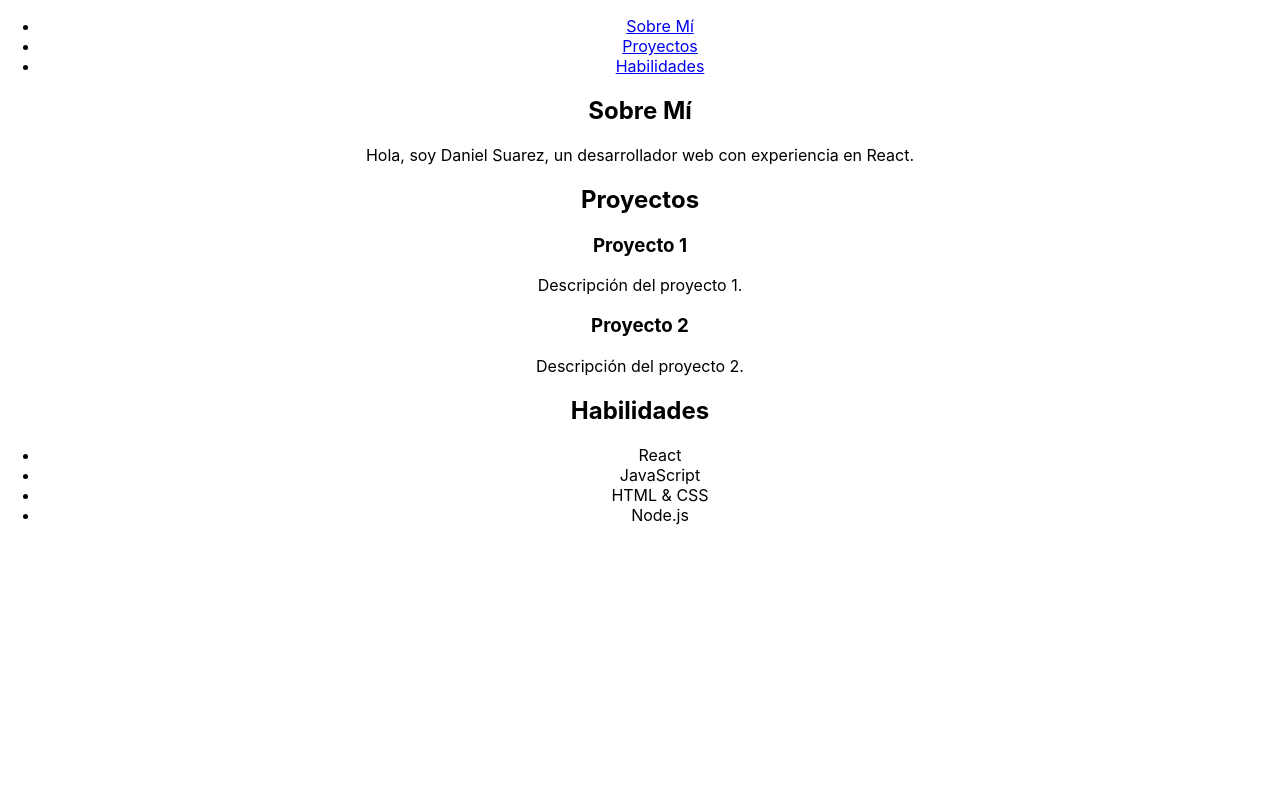
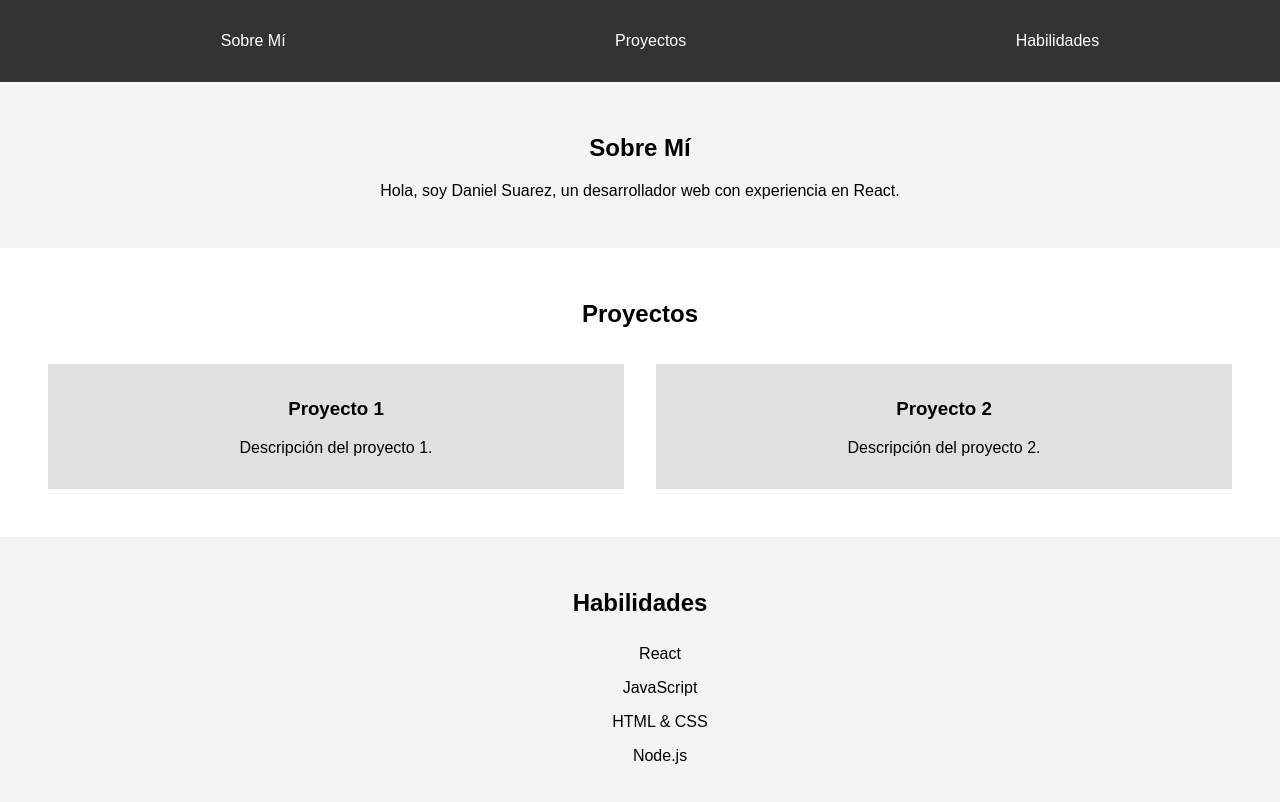
Before and after one commit to dajosugo/dajosugo99, a React (Create React App) app: page / in a window 1280 px wide. Shown: the top 802 px of the page. Built offline with nearby package versions, Linux system fonts and the light colour scheme.

Commit message:
css added

```diff
--- a/src/App.css
+++ b/src/App.css
@@ -1,38 +1,10 @@
+/* src/App.css */
+body {
+  font-family: Arial, sans-serif;
+  margin: 0;
+  padding: 0;
+}
+
 .App {
   text-align: center;
 }
-
-.App-logo {
-  height: 40vmin;
-  pointer-events: none;
-}
-
-@media (prefers-reduced-motion: no-preference) {
-  .App-logo {
-    animation: App-logo-spin infinite 20s linear;
-  }
-}
-
-.App-header {
-  background-color: #282c34;
-  min-height: 100vh;
-  display: flex;
-  flex-direction: column;
-  align-items: center;
-  justify-content: center;
-  font-size: calc(10px + 2vmin);
-  color: white;
-}
-
-.App-link {
-  color: #61dafb;
-}
-
-@keyframes App-logo-spin {
-  from {
-    transform: rotate(0deg);
-  }
-  to {
-    transform: rotate(360deg);
-  }
-}
--- a/src/components/AboutMe.js
+++ b/src/components/AboutMe.js
@@ -1,6 +1,6 @@
 // src/components/AboutMe.js
 import React from 'react';
-
+import './App.css';
 const AboutMe = () => {
   return (
     <section id="about" className="about-section">
--- /dev/null
+++ b/src/components/App.css
@@ -0,0 +1,53 @@
+/* src/components/Navbar.css */
+.navbar {
+    background-color: #333;
+    padding: 1rem;
+  }
+
+  .navbar-list {
+    display: flex;
+    list-style: none;
+    justify-content: space-around;
+  }
+
+  .navbar-list li a {
+    color: white;
+    text-decoration: none;
+  }
+
+  /* src/components/AboutMe.css */
+  .about-section {
+    padding: 2rem;
+    background-color: #f4f4f4;
+  }
+
+  /* src/components/Projects.css */
+  .projects-section {
+    padding: 2rem;
+  }
+
+  .projects-list {
+    display: flex;
+    flex-wrap: wrap;
+  }
+
+  .project-item {
+    flex: 1;
+    margin: 1rem;
+    padding: 1rem;
+    background-color: #e0e0e0;
+  }
+
+  /* src/components/Skills.css */
+  .skills-section {
+    padding: 2rem;
+    background-color: #f4f4f4;
+  }
+
+  .skills-list {
+    list-style: none;
+  }
+
+  .skills-list li {
+    padding: 0.5rem;
+  }
--- a/src/components/Navbar.js
+++ b/src/components/Navbar.js
@@ -1,5 +1,6 @@
 // src/components/Navbar.js
 import React from 'react';
+import './App.css';
 
 const Navbar = () => {
   return (
--- a/src/components/Projects.js
+++ b/src/components/Projects.js
@@ -1,5 +1,6 @@
 // src/components/Projects.js
 import React from 'react';
+import './App.css';
 
 const Projects = () => {
   return (
--- a/src/components/Skills.js
+++ b/src/components/Skills.js
@@ -1,5 +1,6 @@
 // src/components/Skills.js
 import React from 'react';
+import './App.css';
 
 const Skills = () => {
   return (
--- a/src/index.css
+++ b/src/index.css
@@ -1,13 +1,10 @@
+/* src/App.css */
 body {
+  font-family: Arial, sans-serif;
   margin: 0;
-  font-family: -apple-system, BlinkMacSystemFont, 'Segoe UI', 'Roboto', 'Oxygen',
-    'Ubuntu', 'Cantarell', 'Fira Sans', 'Droid Sans', 'Helvetica Neue',
-    sans-serif;
-  -webkit-font-smoothing: antialiased;
-  -moz-osx-font-smoothing: grayscale;
+  padding: 0;
 }
 
-code {
-  font-family: source-code-pro, Menlo, Monaco, Consolas, 'Courier New',
-    monospace;
+.App {
+  text-align: center;
 }
```
